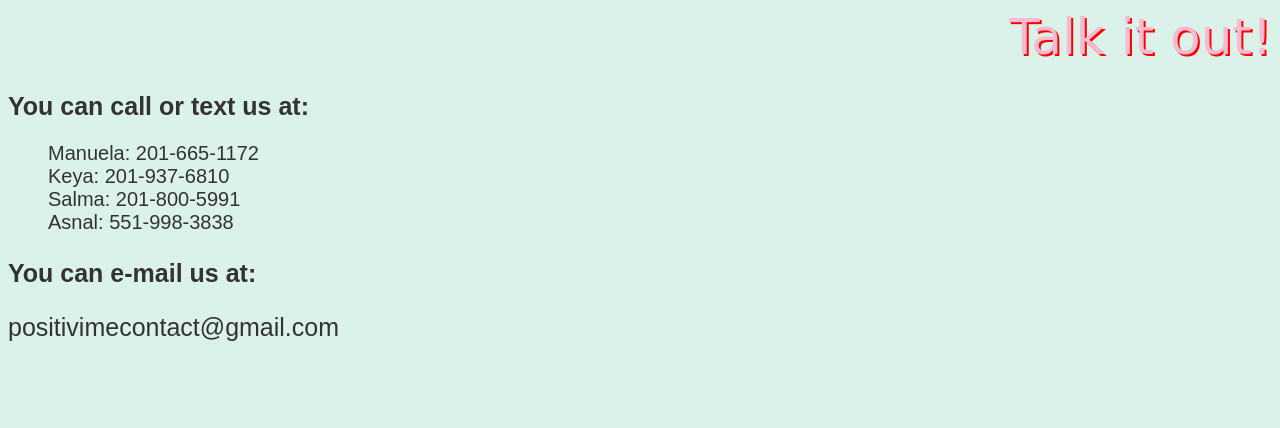
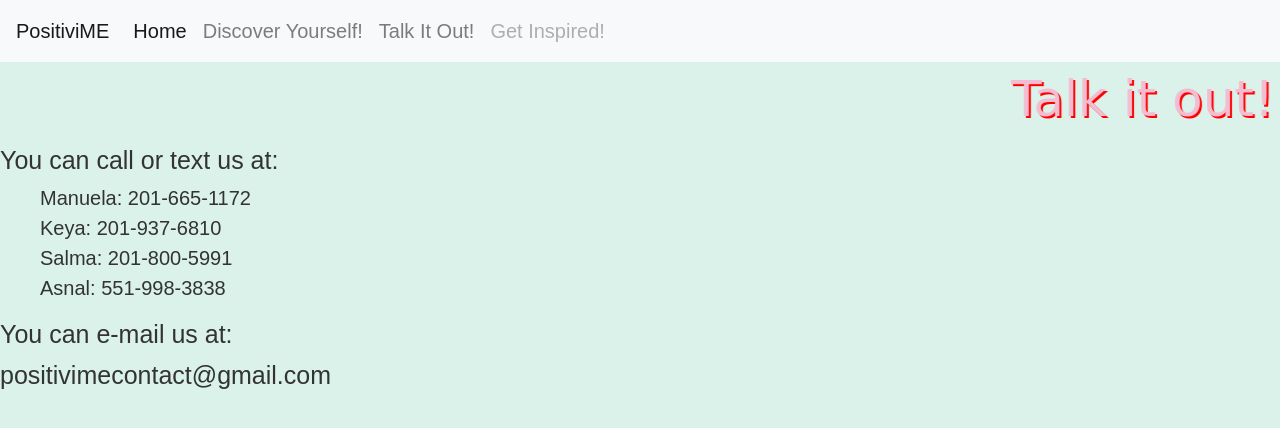
Before and after one commit to keyamahtani/PositiviME, a plain HTML site: page talkitout.html in a window 1280 px wide. Drawn offline with nearby package versions, Linux system fonts and the light colour scheme; a web font is replaced by a local one.

Commit message:
Update talkitout.html

```diff
--- a/talkitout.html
+++ b/talkitout.html
@@ -1,11 +1,37 @@
 <!DOCTYPE html>
 <html>
 <head>
+    <link rel="stylesheet" href="https://maxcdn.bootstrapcdn.com/bootstrap/4.0.0/css/bootstrap.min.css" integrity="sha384-Gn5384xqQ1aoWXA+058RXPxPg6fy4IWvTNh0E263XmFcJlSAwiGgFAW/dAiS6JXm" crossorigin="anonymous">
   <link rel="stylesheet" href="talkitout.css">
   <title>Talk it out!</title>
   <link href="https://fonts.googleapis.com/css?family=Galada" rel="stylesheet">
 </head>
 <body>
+
+  <nav class="navbar navbar-expand-lg navbar-light bg-light">
+  <a class="navbar-brand" href="#">PositiviME</a>
+  <button class="navbar-toggler" type="button" data-toggle="collapse" data-target="#navbarNav" aria-controls="navbarNav" aria-expanded="false" aria-label="Toggle navigation">
+    <span class="navbar-toggler-icon"></span>
+  </button>
+  <div class="collapse navbar-collapse" id="navbarNav">
+    <ul class="navbar-nav">
+      <li class="nav-item active">
+        <a class="nav-link" href="#">Home <span class="sr-only">(current)</span></a>
+      </li>
+      <li class="nav-item">
+        <a class="nav-link" href="discoveryourself.html">Discover Yourself!</a>
+      </li>
+      <li class="nav-item">
+        <a class="nav-link" href="talkitout.html">Talk It Out!</a>
+      </li>
+      <li class="nav-item">
+        <a class="nav-link disabled" href="#">Get Inspired!</a>
+      </li>
+    </ul>
+  </div>
+  </nav>
+
+
 <Marquee behavior = "alternate">Talk it out!</Marquee> </h1>
   <h2> You can call or text us at: </h2>
   <ul>
@@ -18,5 +44,8 @@
   <p>
     positivimecontact@gmail.com
   </p>
+  <script src="https://code.jquery.com/jquery-3.2.1.slim.min.js" integrity="sha384-KJ3o2DKtIkvYIK3UENzmM7KCkRr/rE9/Qpg6aAZGJwFDMVNA/GpGFF93hXpG5KkN" crossorigin="anonymous"></script>
+<script src="https://cdnjs.cloudflare.com/ajax/libs/popper.js/1.12.9/umd/popper.min.js" integrity="sha384-ApNbgh9B+Y1QKtv3Rn7W3mgPxhU9K/ScQsAP7hUibX39j7fakFPskvXusvfa0b4Q" crossorigin="anonymous"></script>
+<script src="https://maxcdn.bootstrapcdn.com/bootstrap/4.0.0/js/bootstrap.min.js" integrity="sha384-JZR6Spejh4U02d8jOt6vLEHfe/JQGiRRSQQxSfFWpi1MquVdAyjUar5+76PVCmYl" crossorigin="anonymous"></script>
 </body>
 </html>
```
